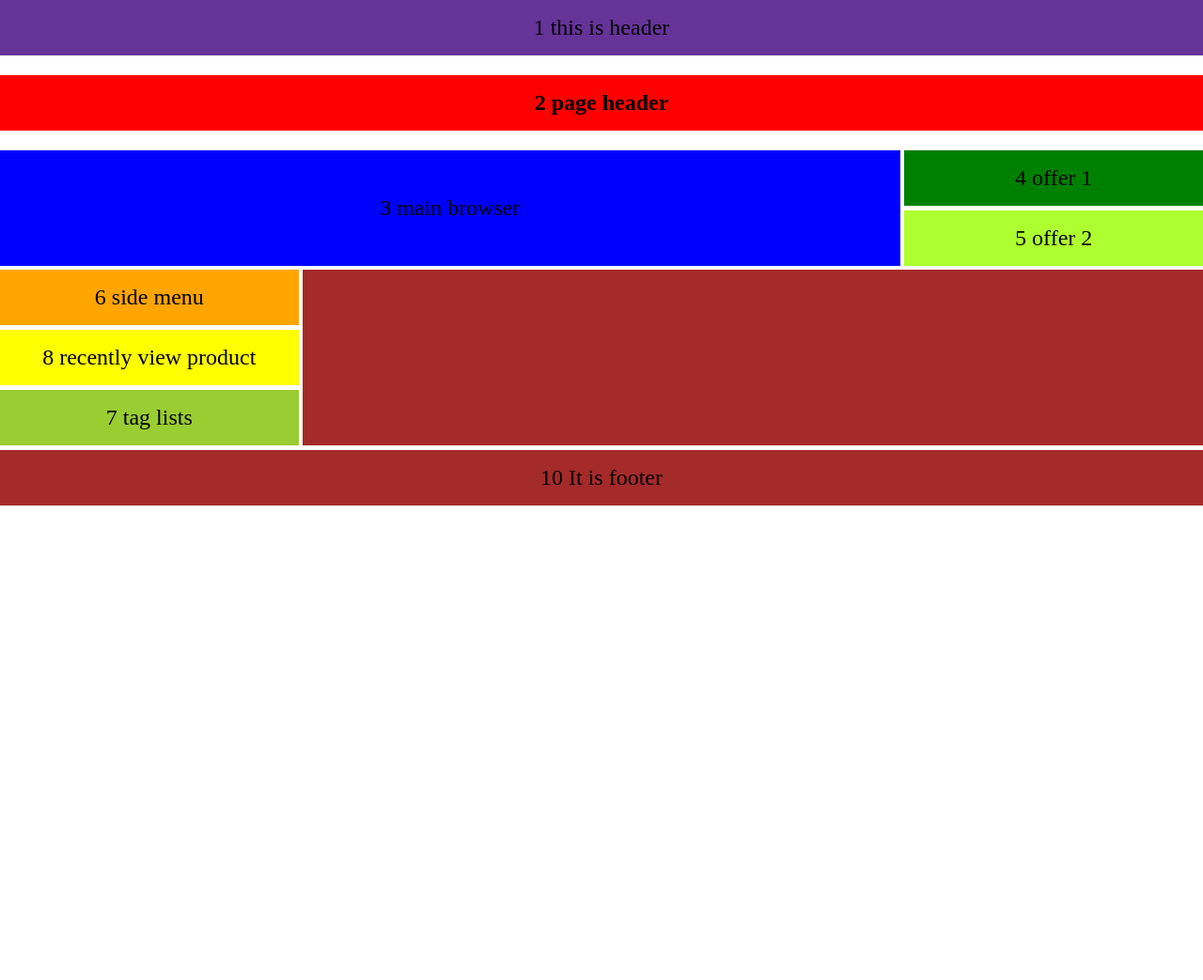
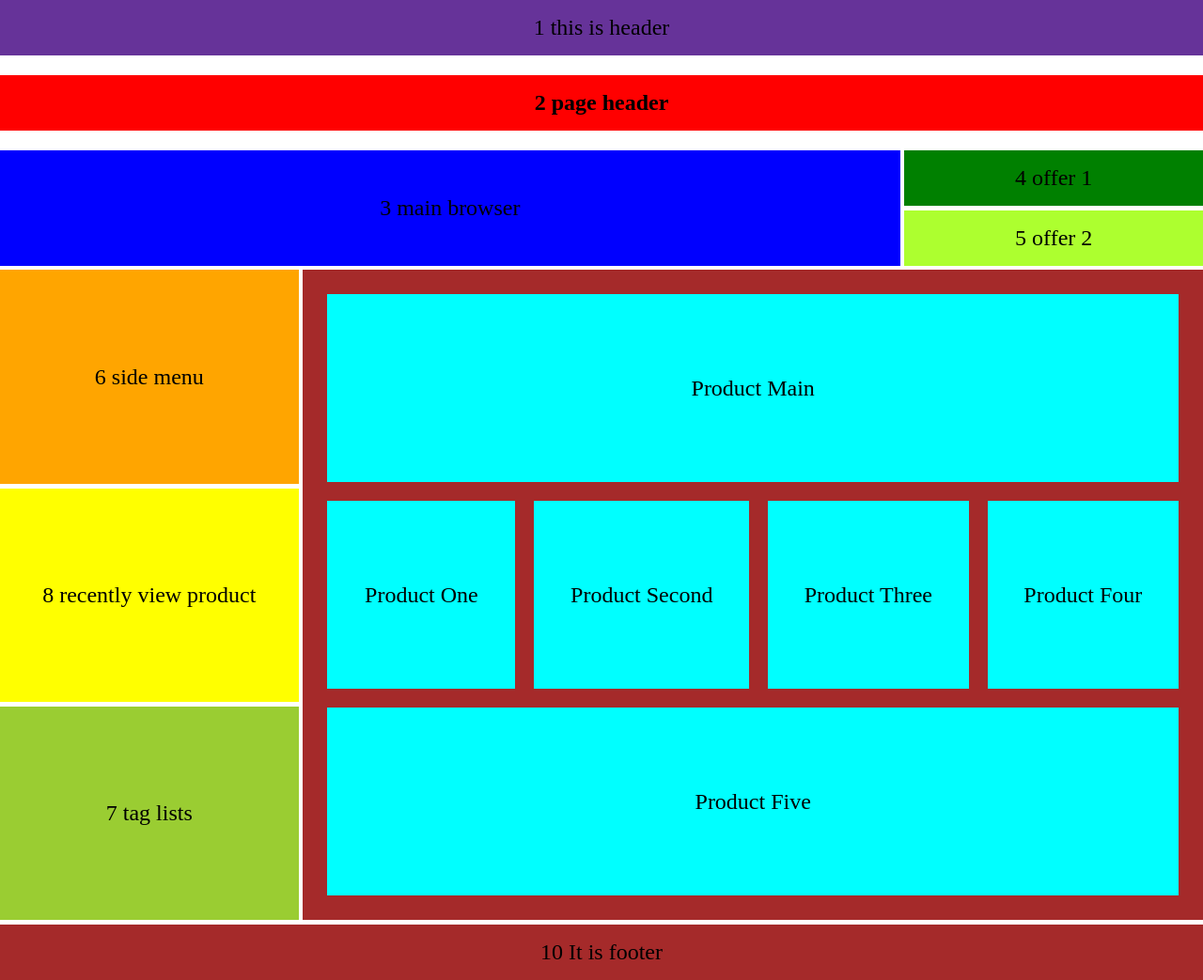
Before and after one commit to moshibal/flex-box-blog, a plain HTML site: page css-grid-layout/index.html in a window 1280 px wide. Shown: the whole page at 94% size. Before the commit the page ends 800 px from the top, so only its background shows below. Drawn offline with Linux system fonts and the light colour scheme.

Commit message:
few changes to grid layout

```diff
--- a/css-grid-layout/index.html
+++ b/css-grid-layout/index.html
@@ -17,7 +17,14 @@
       <aside class="side-menu">6 side menu</aside>
       <div class="tags">7 tag lists</div>
       <div class="recent">8 recently view product</div>
-      <main class="main"></main>
+      <main class="main">
+        <div class="product mainmain">Product Main</div>
+        <div class="product">Product One</div>
+        <div class="product">Product Second</div>
+        <div class="product">Product Three</div>
+        <div class="product">Product Four</div>
+        <div class="product">Product Five</div>
+      </main>
       <footer>10 It is footer</footer>
     </div>
   </body>
--- a/css-grid-layout/styles.css
+++ b/css-grid-layout/styles.css
@@ -58,6 +58,21 @@ body {
 .main {
   background-color: brown;
   grid-area: main;
+  display: flex;
+  flex-wrap: wrap;
+}
+.mainmain {
+  width: 100%;
+}
+.product {
+  background-color: aqua;
+  min-height: 200px;
+  min-width: 200px;
+  margin: 10px;
+  flex-grow: 1;
+  display: flex;
+  justify-content: center;
+  align-items: center;
 }
 footer {
   background-color: brown;
```
